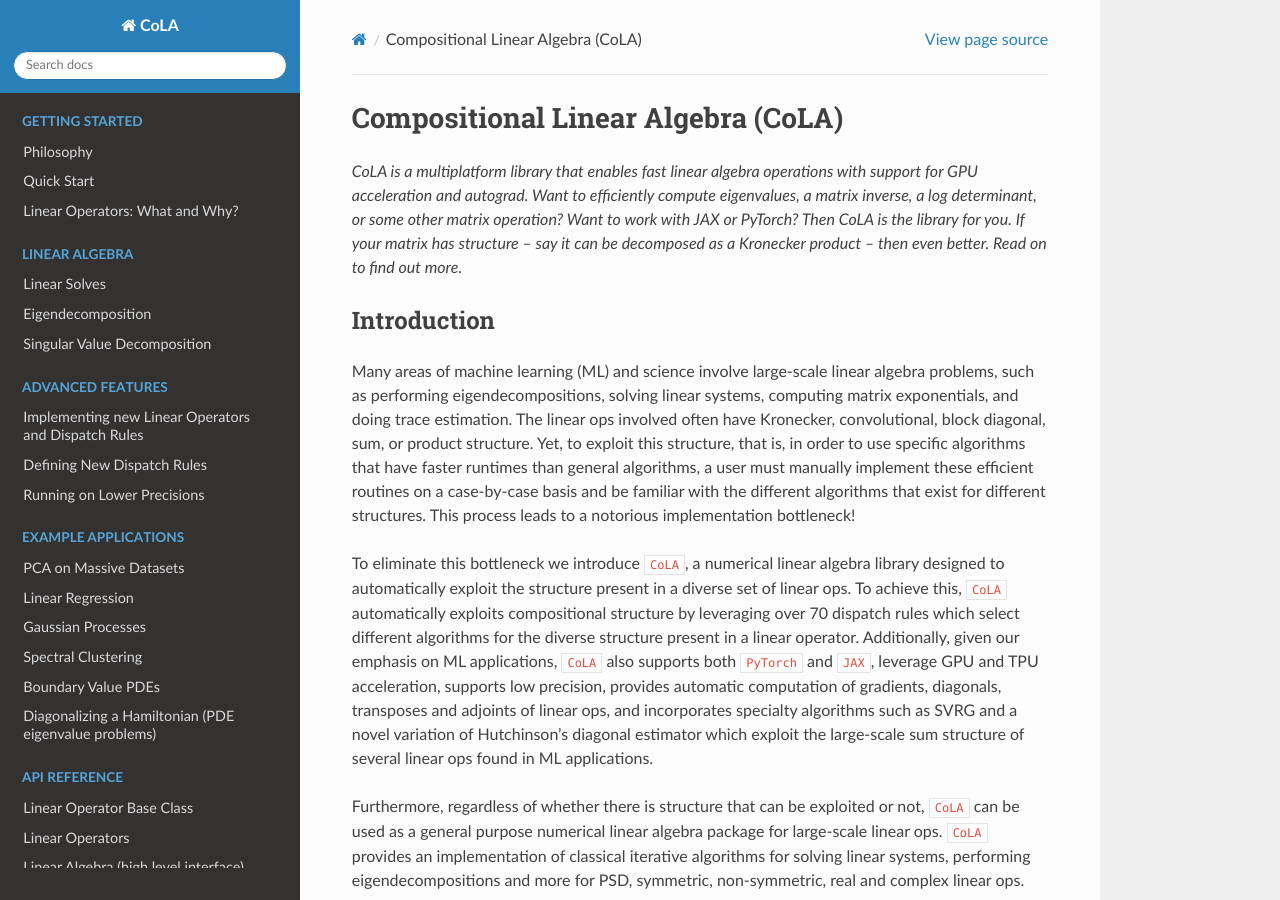
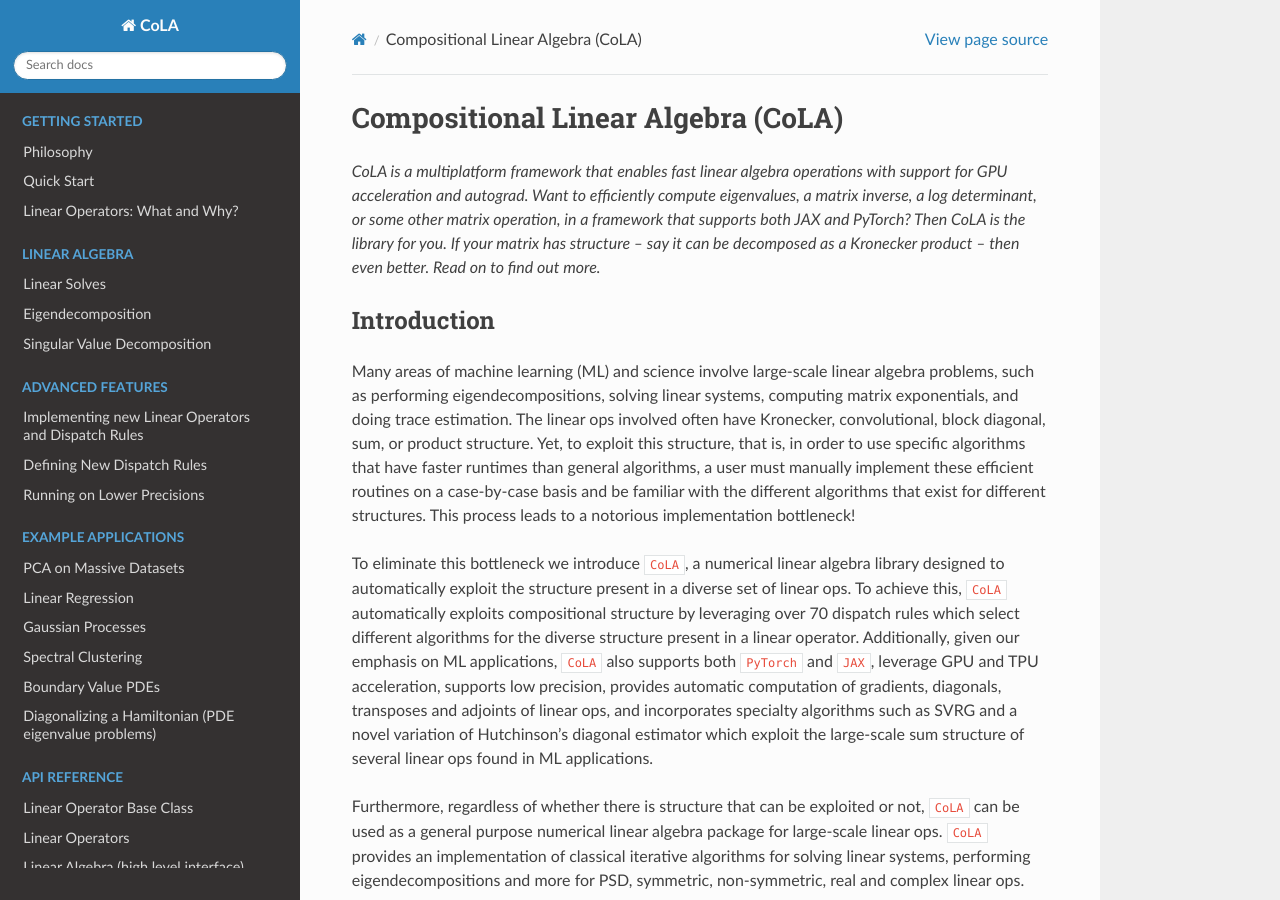
Before and after one commit to wilson-labs/cola, a Sphinx documentation site: the page built from docs/index.rst, in a window 1280 px wide and 900 px high. Built offline with Sphinx 7.4.7 and the Read the Docs theme 2.0.0, drawn with Linux system fonts in a browser that asks for light colours.

Commit message:
Update index.rst

```diff
--- a/docs/index.rst
+++ b/docs/index.rst
@@ -1,7 +1,7 @@
 Compositional Linear Algebra (CoLA)
 ===================================
 
-*CoLA  is a multiplatform library that enables fast linear algebra operations with support for GPU acceleration and autograd. Want to efficiently compute eigenvalues, a matrix inverse, a log determinant, or some other matrix operation? Want to work with JAX or PyTorch? Then CoLA is the library for you. If your matrix has structure -- say it can be decomposed as a Kronecker product -- then even better. Read on to find out more.*
+*CoLA  is a multiplatform framework that enables fast linear algebra operations with support for GPU acceleration and autograd. Want to efficiently compute eigenvalues, a matrix inverse, a log determinant, or some other matrix operation, in a framework that supports both JAX and PyTorch? Then CoLA is the library for you. If your matrix has structure -- say it can be decomposed as a Kronecker product -- then even better. Read on to find out more.*
 
 Introduction
 ------------
```
